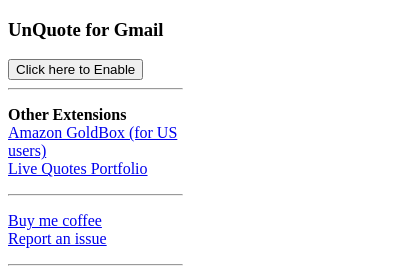
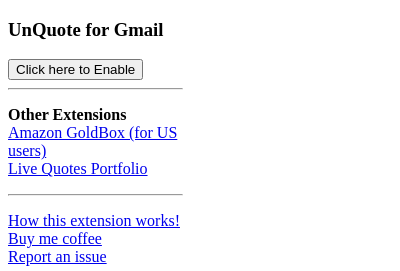
Before and after one commit to Vikasg7/UnQuote-for-Gmail, a browser extension: page app/popup/index.html in a window 400 px wide. Shown: the top 271 px of the page. Drawn offline with Linux system fonts and the light colour scheme.

Commit message:
Addtions to index.html

```diff
--- a/app/popup/index.html
+++ b/app/popup/index.html
@@ -23,6 +23,9 @@
       <hr>
       <ul>
          <li>
+            <a href="https://github.com/Vikasg7/UnQuote-for-Gmail/blob/master/readme.md#how-it-works" target="_blank">How this extension works!</a>
+         </li>
+         <li>
             <a href="https://www.paypal.com/cgi-bin/webscr?cmd=_s-xclick&hosted_button_id=F3QQCWFPWHBYE" target="_blank">Buy me coffee</a>
          </li>
          <li>
```
